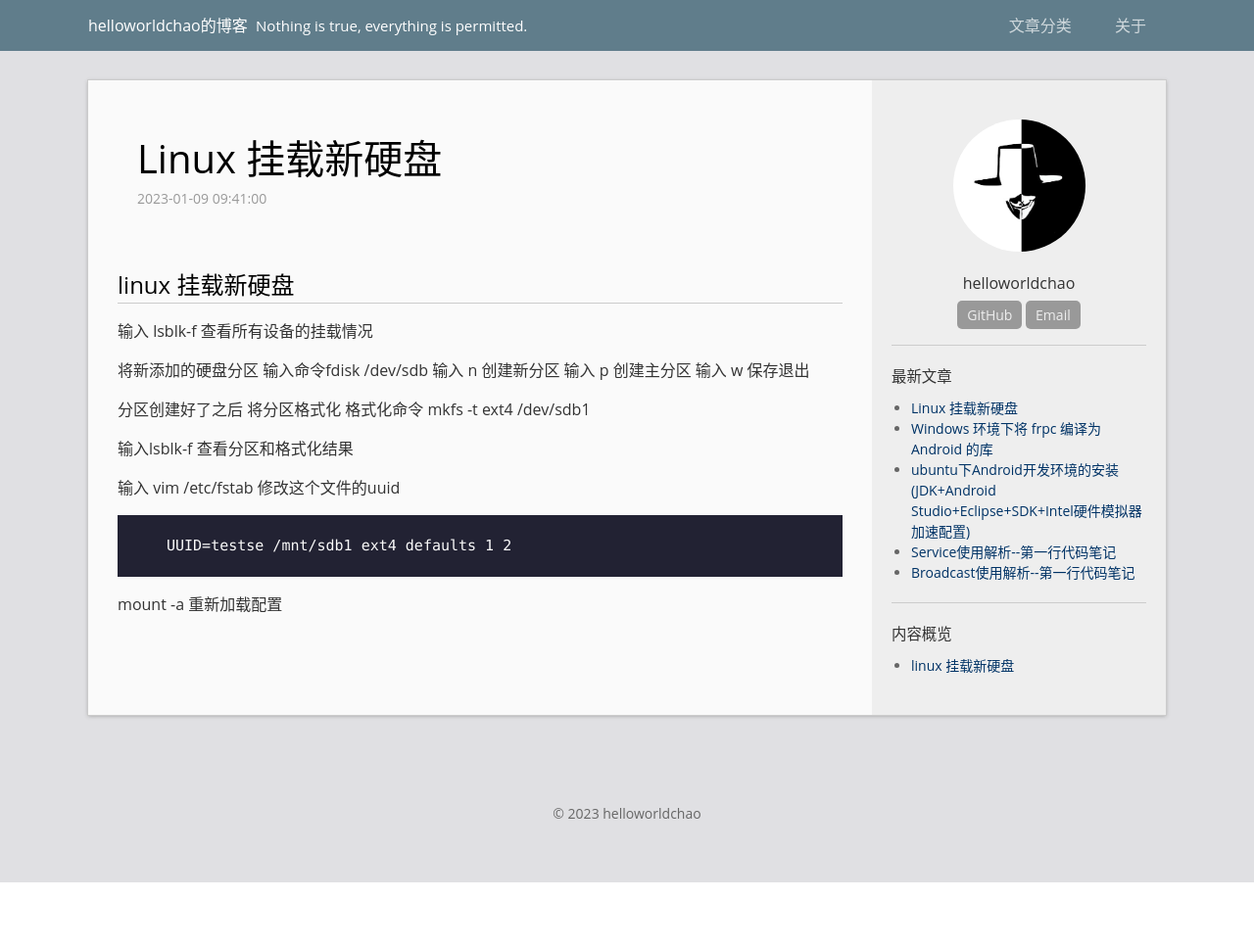
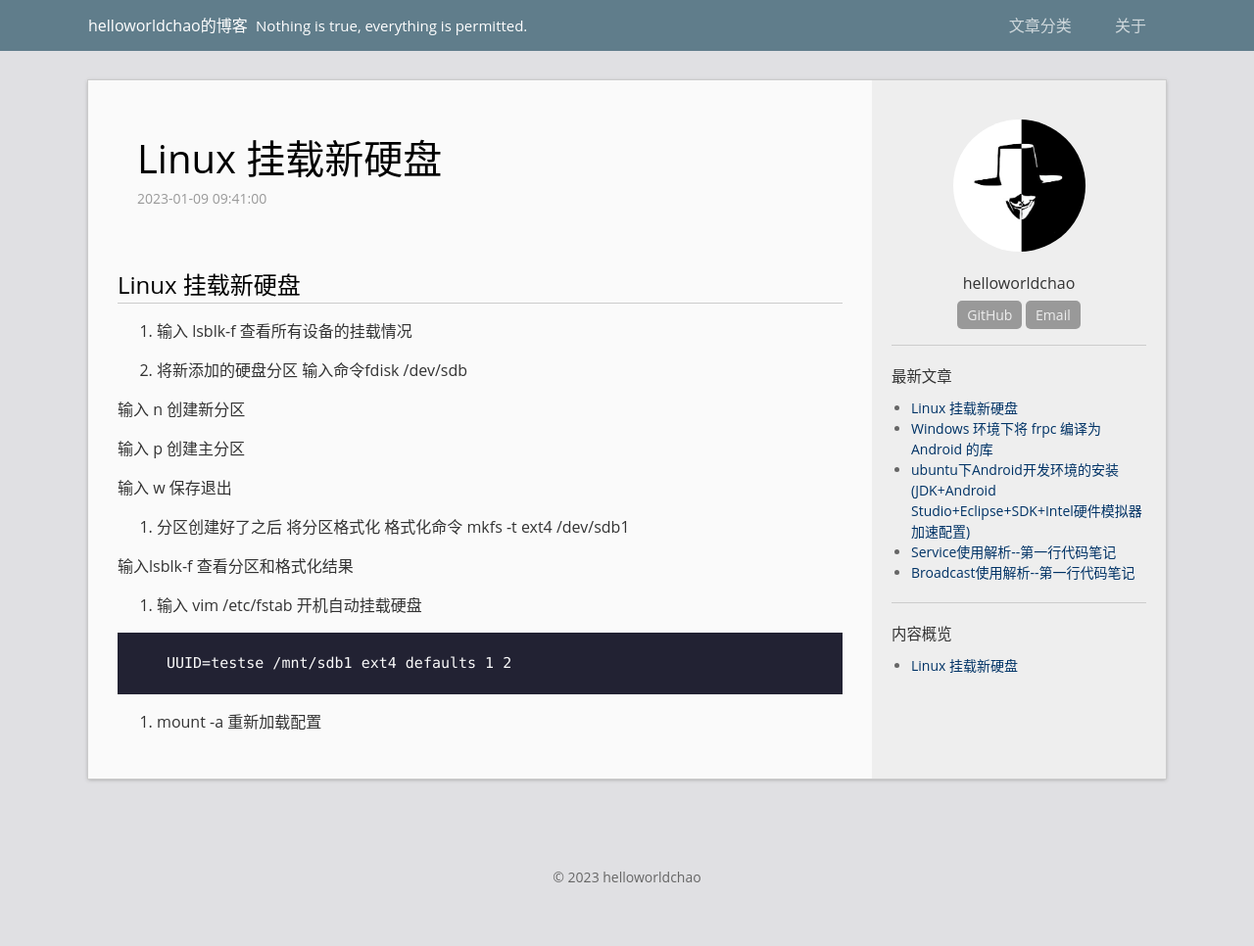
Before and after one commit to helloworldchao/helloworldchao.github.io, a Jekyll site: the page built from _posts/2023-01-09-LinuxHardDiskMount.md, in a window 1280 px wide. Shown: the whole page at 98% size. Built offline with Jekyll 4.4.1, drawn with Linux system fonts in a browser that asks for light colours; before the commit the page ends 901 px from its top, so only the background shows below that.

Commit message:
fix: fix typo

````diff
--- a/_posts/2023-01-09-LinuxHardDiskMount.md
+++ b/_posts/2023-01-09-LinuxHardDiskMount.md
@@ -6,23 +6,26 @@ categories: Linux
 permalink: /archivers/LinuxHardDiskMount
 ---
 
-# linux 挂载新硬盘
+# Linux 挂载新硬盘
 
-输入 lsblk-f 查看所有设备的挂载情况
+1. 输入 lsblk-f 查看所有设备的挂载情况
 
-将新添加的硬盘分区 输入命令fdisk /dev/sdb
+2. 将新添加的硬盘分区 输入命令fdisk /dev/sdb
+
 输入 n 创建新分区
+
 输入 p 创建主分区
+
 输入 w 保存退出
 
-分区创建好了之后 将分区格式化 格式化命令 mkfs -t ext4 /dev/sdb1
+3. 分区创建好了之后 将分区格式化 格式化命令 mkfs -t ext4 /dev/sdb1
 
 输入lsblk-f 查看分区和格式化结果
 
-输入 vim /etc/fstab 修改这个文件的uuid
+4. 输入 vim /etc/fstab 开机自动挂载硬盘
 
 ```
 UUID=testse /mnt/sdb1 ext4 defaults 1 2
 ```
 
-mount -a 重新加载配置
+5. mount -a 重新加载配置
````
